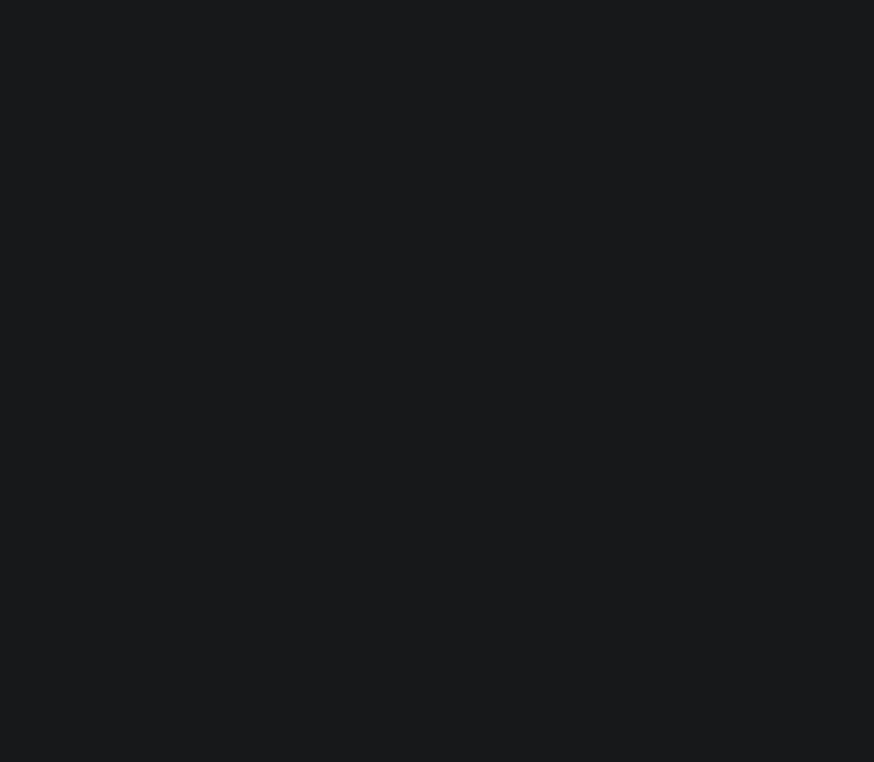
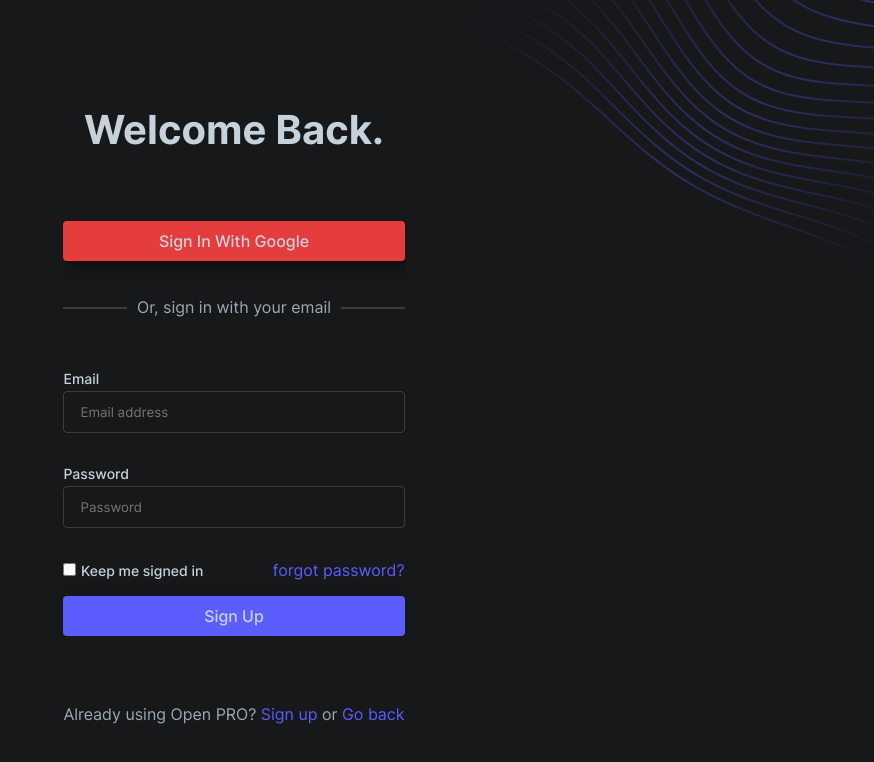
Before and after one commit to Makinloot/startup-landing, a plain HTML site: page html/signin.html in a window 1280 px wide. Shown: the whole page, without its empty margins (406-1280 px from the left). Drawn offline with nearby package versions, Linux system fonts and the light colour scheme.

Commit message:
finished signup & signin html and styles. minor style fixes.

```diff
--- a/html/signin.html
+++ b/html/signin.html
@@ -8,7 +8,35 @@
     <link rel="stylesheet" href="../css/style.css">
     <title>StartUp | Sign In</title>
 </head>
-<body class="full-height">
-
+<body>
+    <div class="container p-1">
+        <img class="bg-signup" src="../images/shape.png" alt="shapes">
+        <div class="auth__wrapper flex">
+            <div class="auth__form">
+                <h2 class="heading-primary">Welcome back.</h2>
+                <form class="auth flex" action="#" method="post">
+                    <a class="google" href="#">sign in with google</a>
+                    <span class="txt-secondary my-2">Or, sign in with your email</span>
+                    <div class="form__input-wrapper grid">
+                        <label for="signin-email">Email</label>
+                        <input type="email" id="signin-email" placeholder="Email address" autocomplete="off" required>
+                    </div>
+                    <div class="form__input-wrapper grid">
+                        <label for="signin-password">Password</label>
+                        <input type="password" id="signin-password" placeholder="Password" autocomplete="off" pattern="^(?=.*[a-z])(?=.*[A-Z])(?=.*\d)[a-zA-Z\d]{8,}$" required>
+                    </div>
+                    <div class="form__input-wrapper check-input flex">
+                        <div>
+                            <input type="checkbox" name="keep-signed-in" id="keep-signed-in">
+                            <label for="keep-signed-in">Keep me signed in</label>
+                        </div>
+                        <a href="#" style="color: #5D5DFF">forgot password?</a>
+                    </div>
+                    <input class="btn-primary" type="submit" value="Sign Up">
+                </form>
+                <span class="already-registered txt-secondary">Already using Open PRO? <a href="./signup.html">Sign up</a> or <a href="../index.html">Go back</a></span>
+            </div>
+        </div>
+    </div>
 </body>
 </html>
--- a/scss/_signup.scss
+++ b/scss/_auth.scss
@@ -1,17 +1,22 @@
-.signup__wrapper {
+.bg-signup {
+    position: absolute;
+    top: 0;
+    right: 0;
+    z-index: -1;
+}
+.auth__wrapper {
     min-height: 100vh;
 }
 
-.signup__form {
-    flex-direction: column;
-    // gap: 4rem;
+.auth__form {
 
     h2 {
         max-width: 768px;
         text-align: center;
     }
 
-    .sign-up {
+    .auth {
+        margin: 4rem auto;
         max-width: 400px;
         flex-direction: column;
         overflow: hidden;
@@ -75,9 +80,16 @@
             border: none;
             cursor: pointer;
         }
+
+        .check-input {
+            justify-content: space-between;
+
+        }
     }
 
     .already-registered {
+        display: block;
+        text-align: center;
 
         a {
             color: $clr-primary;
--- a/scss/_media.scss
+++ b/scss/_media.scss
@@ -150,7 +150,7 @@
     }
 
     // signup styles
-    .signup__form {
+    .auth__form {
         .heading-primary {
             font-size: 2.25rem;
             text-align: left;
@@ -181,7 +181,7 @@
     }
 
     // signup styles
-    .signup__form {
+    .auth__form {
 
         .heading-primary {
             font-size: 2rem;
--- a/scss/style.scss
+++ b/scss/style.scss
@@ -1,8 +1,7 @@
 @import 'variables';
 @import 'fonts';
 @import 'https://unpkg.com/swiper/swiper-bundle.min.css';
-@import 'signup';
-@import 'signin';
+@import 'auth';
 
 // reset css
 *,*::before,*::after {
```
Also changed, not shown: html/signup.html (+8 -7 lines), index.html (+7 -7 lines), css/style.css, scss/_signin.scss (deleted).
